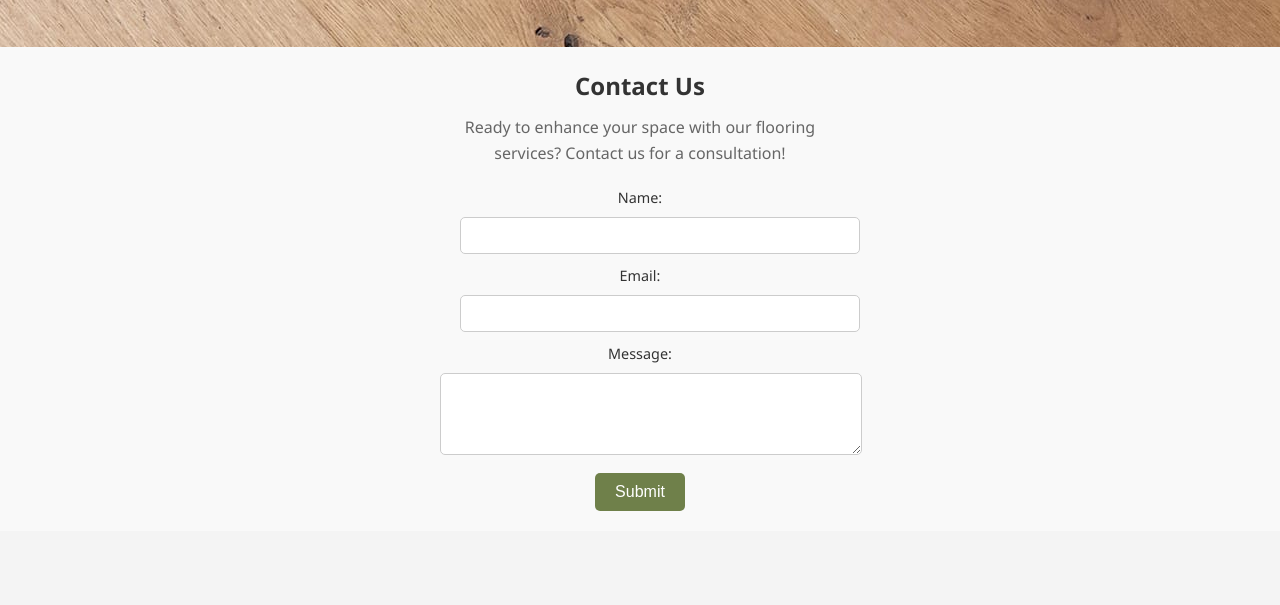
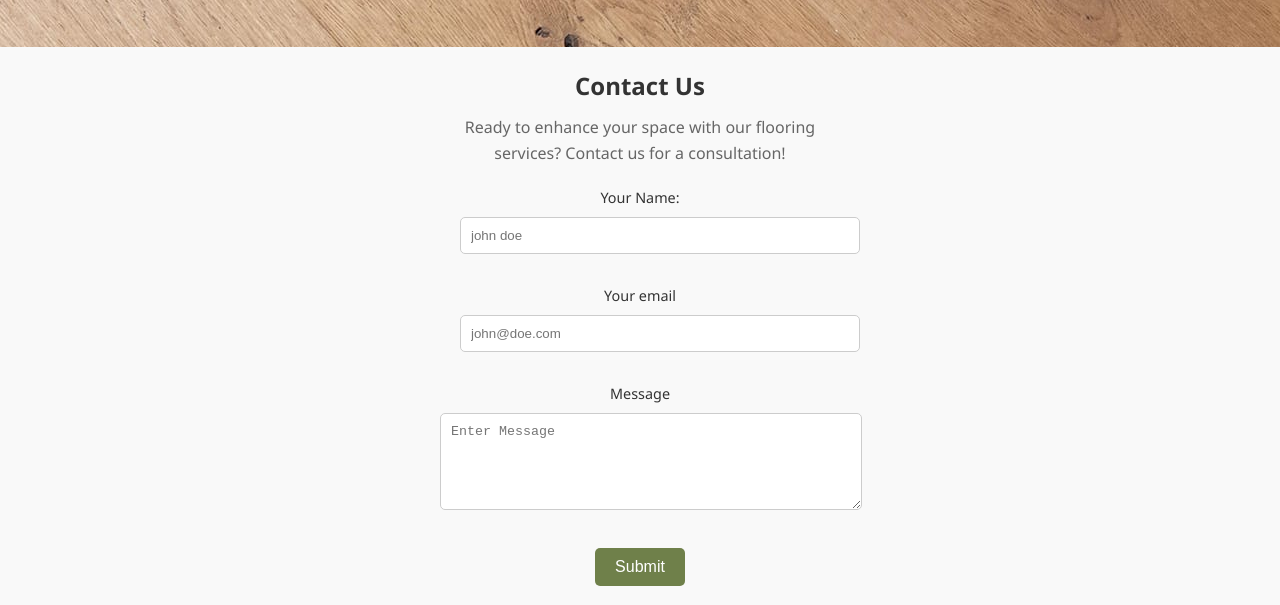
Before and after one commit to naloa624/Naloafloors, a plain HTML site: page index.html in a window 1280 px wide. Shown: the part 2311-2916 px from the top of the page. Drawn offline with Linux system fonts and the light colour scheme.

Commit message:
update vscode

```diff
--- a/index.html
+++ b/index.html
@@ -83,17 +83,26 @@
         <div class="contact-container">
             <h2>Contact Us</h2>
             <p>Ready to enhance your space with our flooring services? Contact us for a consultation!</p>
-            <form action="submit_form.php" method="post">
-                <label for="name">Name:</label>
-                <input type="text" id="name" name="name" required>
+            <form action="submit_form.php" method="post" class="form">
+                <div class="form-group">
+                <label for="name" class="form-label">Your Name:</label>
+                <input type="text" class="form-control" id="name"
+                name="" placeholder="john doe" tabindex="1" required>
+</div>
+                <div class="form-group">
+                <label for="email"class="form-label">Your email</label>
+                <input type="email" class="form-control" id="email"
+                 name="email" placeholder="john@doe.com" tabindex="2" required>
+</div>
 
-                <label for="email">Email:</label>
-                <input type="email" id="email" name="email" required>
-
-                <label for="message">Message:</label>
-                <textarea id="message" name="message" rows="4" required></textarea>
-
+<div class="form-group">
+                <label for="message" class="form-label">Message</label>
+                <textarea class="form-control" rows="5" cols="50"
+                id="message" name="message" placeholder="Enter Message" tabindex="4"></textarea>
+</div>
+<div></div>
                 <button type="submit">Submit</button>
+            </div>
             </form>
         </div>
     </section>
```
Also changed, not shown: 1 other file.
